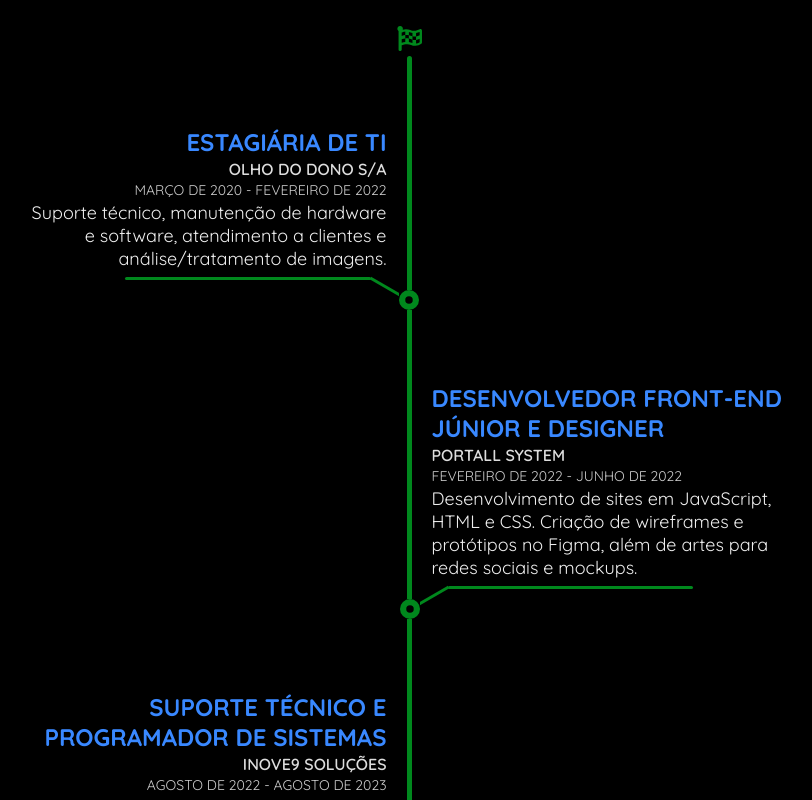
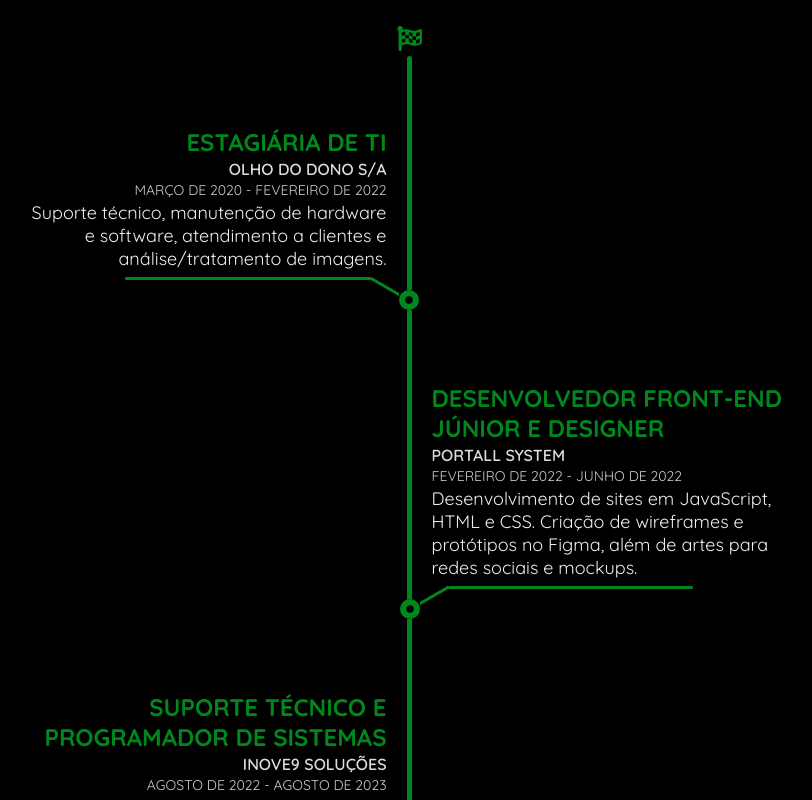
Before and after one commit to brunaschneider/brunaschneider, a Next.js app: page / in a window 1280 px wide. Shown: the part 1080-1880 px from the top of the page, without its empty margins (231-1043 px from the left). Built offline with nearby package versions, Linux system fonts and the light colour scheme.

Commit message:
Cor dos titulos

```diff
--- a/src/app/components/Body/components/Experience/Experience.css
+++ b/src/app/components/Body/components/Experience/Experience.css
@@ -106,7 +106,7 @@
 }
 
 .title {
-    color: rgb(57, 136, 255);
+    color: rgb(0, 136, 29);
     font-size: 24px;
     font-weight: bold;
     text-transform: uppercase;
```
